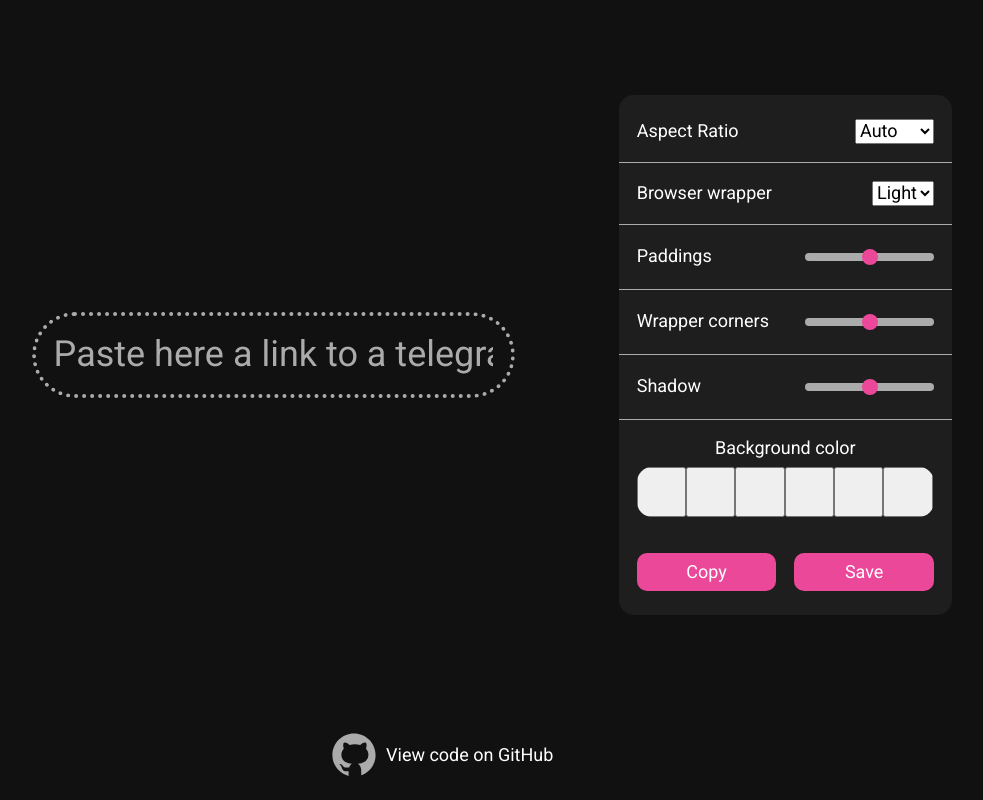
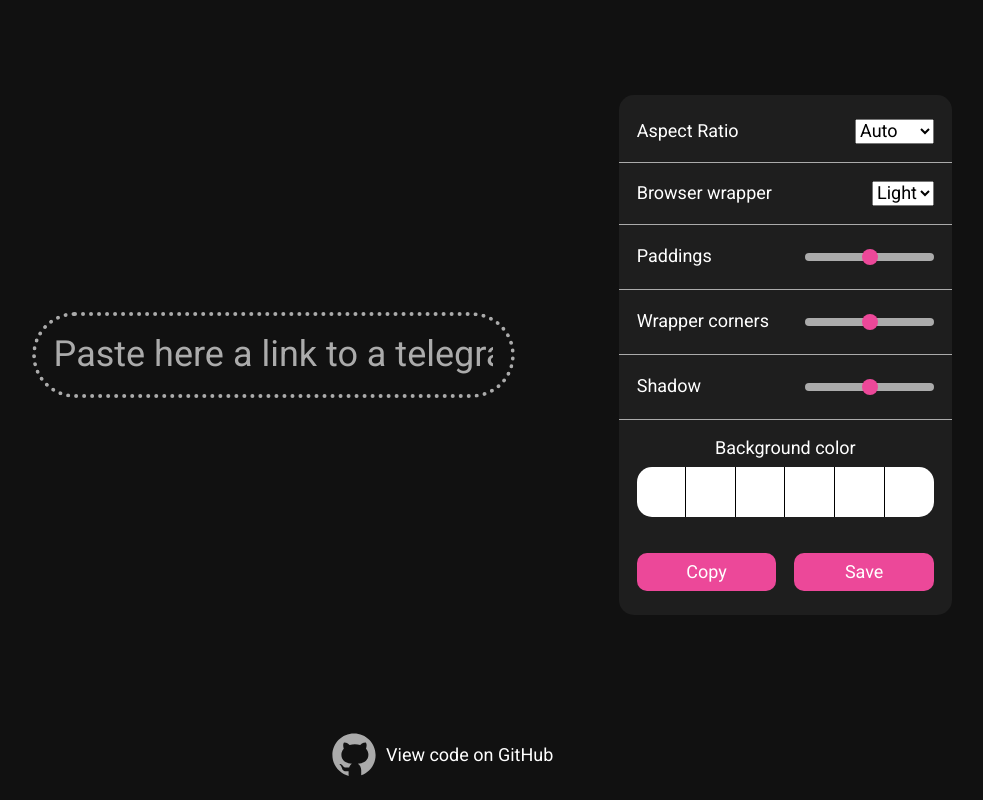
Before and after one commit to nibezo/telegram-style, a website: page src/index.html in a window 1280 px wide. Shown: the whole page, without its empty margins (200-1183 px from the left). Drawn offline with Linux system fonts and the light colour scheme; files that its build step writes are made by us from their sources.

Commit message:
fix: change buttons to divs in colorpicker

```diff
--- a/src/index.html
+++ b/src/index.html
@@ -94,12 +94,24 @@
                           Background color
                         </span>
                         <div class="color-pallette">
-                          <button class="color-pallette__colorpicker"></button
-                          ><button class="color-pallette__colorpicker"></button
-                          ><button class="color-pallette__colorpicker"></button
-                          ><button class="color-pallette__colorpicker"></button
-                          ><button class="color-pallette__colorpicker"></button
-                          ><button class="color-pallette__colorpicker"></button>
+                          <div
+                            class="color-pallette__colorpicker"
+                            role="button"></div>
+                          <div
+                            class="color-pallette__colorpicker"
+                            role="button"></div>
+                          <div
+                            class="color-pallette__colorpicker"
+                            role="button"></div>
+                          <div
+                            class="color-pallette__colorpicker"
+                            role="button"></div>
+                          <div
+                            class="color-pallette__colorpicker"
+                            role="button"></div>
+                          <div
+                            class="color-pallette__colorpicker"
+                            role="button"></div>
                         </div>
                       </div>
                     </li>
--- a/src/styles/styles.css
+++ b/src/styles/styles.css
@@ -16,11 +16,11 @@ html {
 }
 body {
   height: 100vh;
-  color: #ffffff;
+  background-color: var(--background-main);
+  color: var(--color-main);
 }
 
 .page {
-  background-color: var(--background-main);
   height: 100%;
 }
 .main {
@@ -112,15 +112,18 @@ body {
 }
 .color-pallette {
   width: 100%;
-  display: flex;
-  flex: 0 0 16.6%;
-  flex-wrap: wrap;
+  display: grid;
+  grid-template-columns: repeat(6, 1fr);
   border-radius: 15px;
   overflow: hidden;
 }
 .color-pallette__colorpicker {
-  width: 16.6%;
+  background-color: white;
   aspect-ratio: 1/1;
+  border-right: 1px solid black;
+}
+.color-pallette__colorpicker:nth-child(6) {
+  border-right: none;
 }
 .toolbar__buttons-group {
   display: flex;
```
